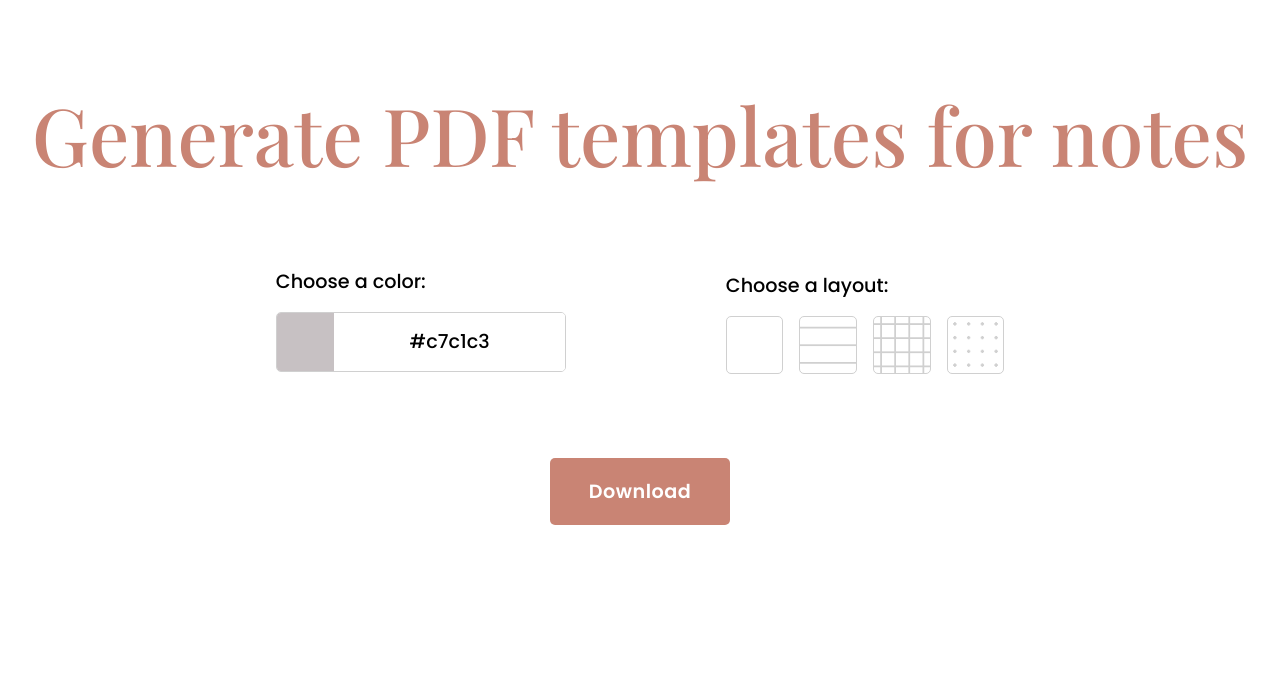
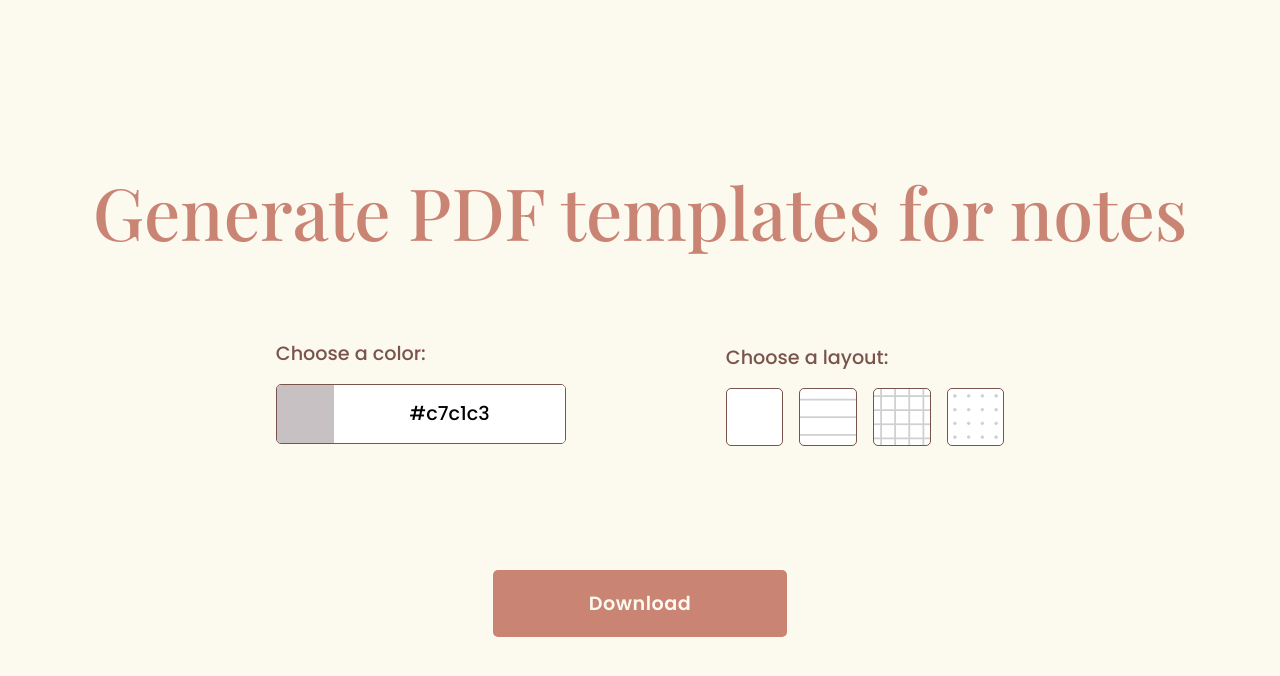
Before and after one commit to jmaen/notepdf, a Svelte app: page / in a window 1280 px wide. Shown: the top 676 px of the page. Built offline with nearby package versions, Linux system fonts and the light colour scheme.

Commit message:
Improve website design

```diff
--- a/src/App.svelte
+++ b/src/App.svelte
@@ -48,29 +48,30 @@
         flex-direction: column;
         justify-content: center;
         align-items: center;
-        margin-top: 10vh;
+        width: 100vw;
+        height: 100vh;
     }
 
     h1 {
         margin-bottom: 10vh;
         color: var(--primary);
         font-family: "Playfair Display";
-        font-size: 5rem;
+        font-size: 4.5rem;
         font-weight: 500;
         text-align: center;
     }
 
     p {
         margin-bottom: 1rem;
+        color: var(--secondary);
         font-size: 1.2rem;
         font-weight: 500;
-        text-align: c;
     }
 
     .generator {
         display: flex;
         align-items: center;
-        margin-bottom: 10vh;
+        margin-bottom: 15vh;
     }
 
     .color-picker {
@@ -89,18 +90,19 @@
     }
 
     button {
-        padding: 1em 2em;
+        padding: 1em 5em;
         border: none;
         border-radius: 5px;
-        color: var(--white);
+        color: var(--background);
         background-color: var(--primary);
         font-size: 1.2rem;
         font-weight: 600;
         letter-spacing: 0.5px;
+        cursor: pointer;
     }
 
     button:hover {
-        box-shadow: 1px 1px 20px var(--gray-300);
+        box-shadow: 1px 1px 20px var(--secondary);
     }
 
     button:active {
--- a/src/app.css
+++ b/src/app.css
@@ -1,12 +1,7 @@
 :root {
 	--primary: #C98474;
-  --white: #FFFFFF;
-  --gray-100: #F8F8F8;
-  --gray-200: #EEEEEE;
-  --gray-300: #D0D0D0;
-  --gray-500: #919191;
-  --gray-700: #606060;
-  --black: #000000;
+  --secondary: #7a544b;
+  --background: #FCF9EF;
 }
 
 *,
@@ -39,6 +34,7 @@ html {
 }
 
 body {
+  background-color: var(--background);
 	font-family: "Poppins";
 }
 
--- a/src/lib/ColorPicker.svelte
+++ b/src/lib/ColorPicker.svelte
@@ -19,6 +19,7 @@
 <main>
     <div class="color-picker">
         <div class="color-preview" style="background-color: {value}"></div>
+        <!-- TODO on:paste -->
         <input class="color-input" bind:value={value} on:input={validateInput}/>
     </div>
 </main>
@@ -27,7 +28,7 @@
     .color-picker {
         display: inline-flex;
         justify-content: space-between;
-        border: 1px solid var(--gray-300);
+        border: 1px solid var(--secondary);
         border-radius: 5px;
         font-size: 1.2rem;
         overflow: hidden;
--- a/src/lib/LayoutPicker.svelte
+++ b/src/lib/LayoutPicker.svelte
@@ -26,14 +26,15 @@
         justify-content: space-between;
         width: 3em;
         height: 3em;
-        border: 1px solid var(--gray-300);
+        border: 1px solid var(--secondary);
         background-size: contain;
         border-radius: 5px;
         font-size: 1.2rem;
+        cursor: pointer;
     }
 
     #blank {
-        background-color: transparent;
+        background-color: white;
     }
 
     #lined {
@@ -53,6 +54,6 @@
     }
 
     .selected {
-        border: 3px solid var(--gray-300);
+        border: 3px solid var(--secondary);
     }
 </style>
```
